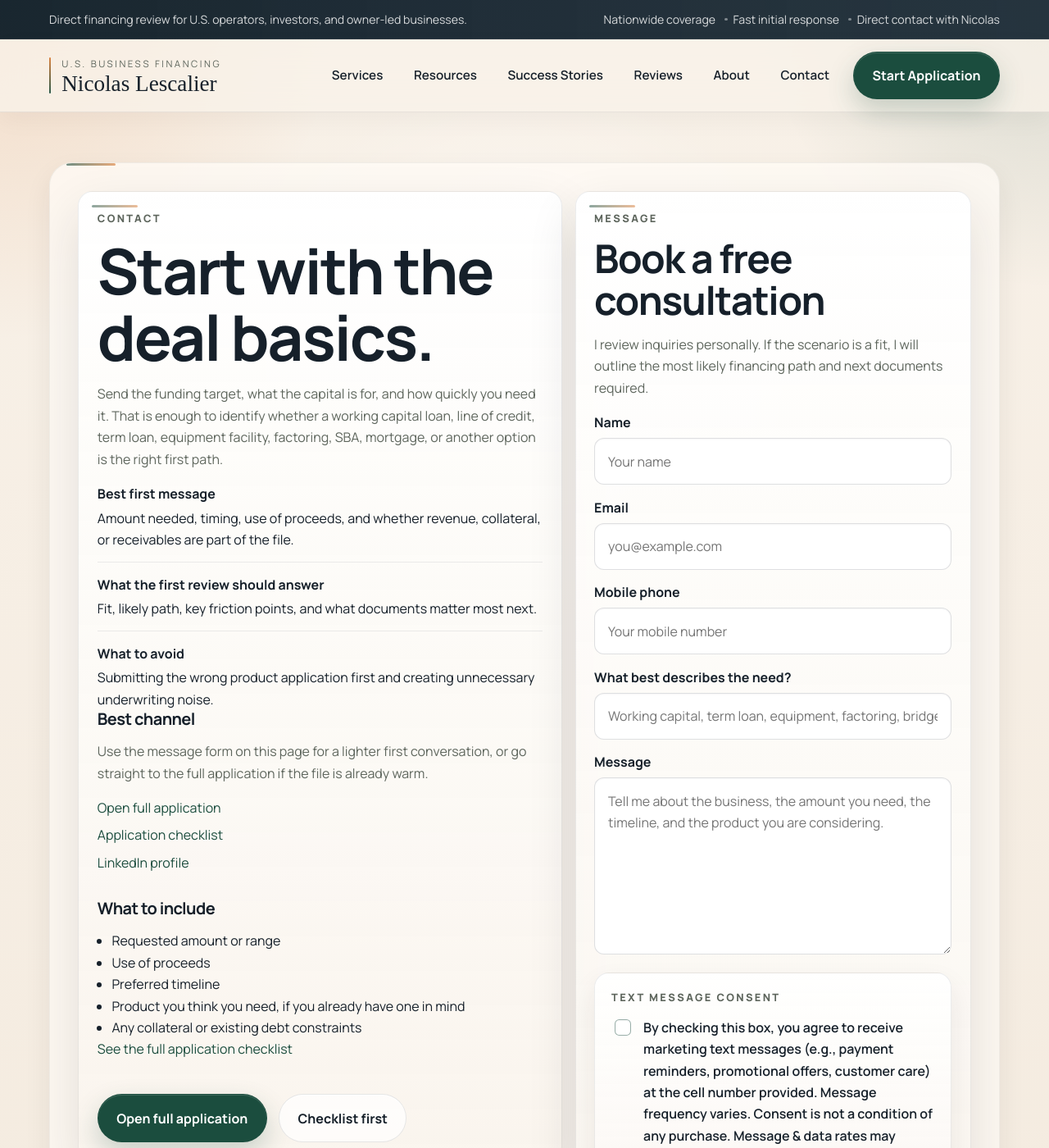
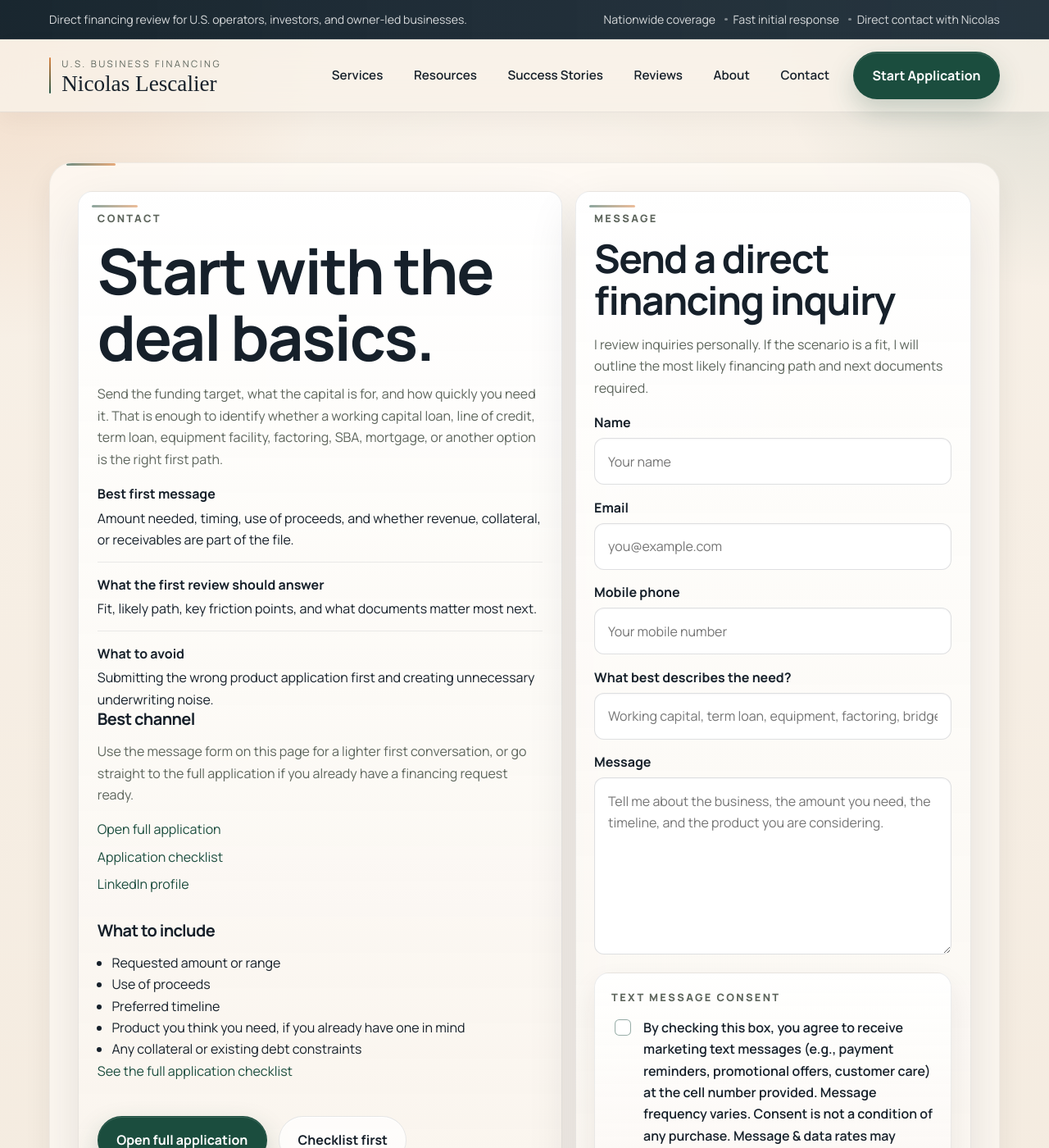
Before and after one commit to lescalier93/nicolaslescalier, a Jekyll site: the page built from contact.md, in a window 1280 px wide and 1400 px high. Shown: the whole window at 82% size. Built offline with Jekyll 4.4.1, drawn with Linux system fonts in a browser that asks for light colours; some web fonts are replaced.

```diff
--- a/assets/css/style.css
+++ b/assets/css/style.css
@@ -278,6 +278,11 @@ img {
 
 .button--nav {
   white-space: nowrap;
+}
+
+.button--nav[aria-current="page"] {
+  background: var(--brand-deep);
+  box-shadow: 0 12px 26px rgba(18, 53, 42, 0.22);
 }
 
 .hero {
--- a/contact.md
+++ b/contact.md
@@ -27,7 +27,7 @@ layout: default
     <div class="grid">
       <div>
         <h3>Best channel</h3>
-        <p>Use the message form on this page for a lighter first conversation, or go straight to the full application if the file is already warm.</p>
+        <p>Use the message form on this page for a lighter first conversation, or go straight to the full application if you already have a financing request ready.</p>
         <p class="link-stack"><a href="/apply/">Open full application</a><a href="/application-checklist/">Application checklist</a><a href="https://www.linkedin.com/in/nicolaslescalier/">LinkedIn profile</a></p>
       </div>
       <div>
@@ -50,7 +50,7 @@ layout: default
 
   <div class="contact-form">
     <p class="eyebrow">Message</p>
-    <h2>Book a free consultation</h2>
+    <h2>Send a direct financing inquiry</h2>
     <p>I review inquiries personally. If the scenario is a fit, I will outline the most likely financing path and next documents required.</p>
     <form action="https://formspree.io/f/maypkwyo" method="POST">
       <div>
```
Also changed, not shown: _layouts/default.html (+23 -1 lines), about-nicolas-lescalier-us.md (+1 -1 lines), apply.md (+1 -1 lines), index.md (+1 -1 lines).
